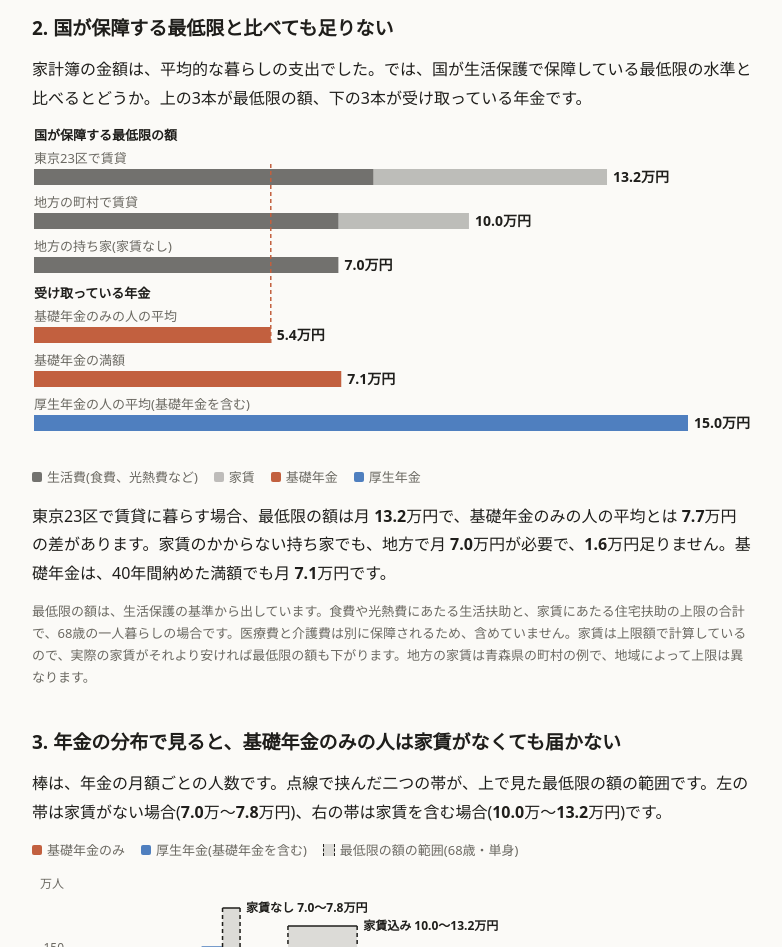
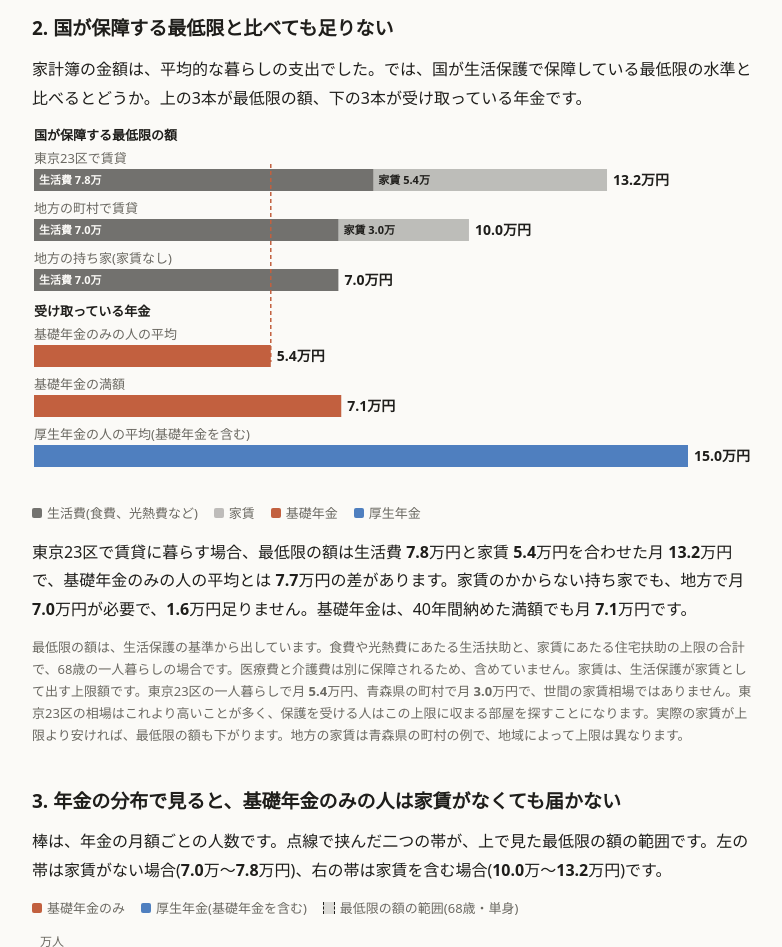
Before and after one commit to tsuki-sola-ai/society, a plain HTML site: page nenkin/index.html in a window 1280 px wide. Shown: the part 1480-2427 px from the top of the page, without its empty margins (248-1030 px from the left). Drawn offline with nearby package versions, Linux system fonts and the light colour scheme.

Commit message:
最低限の額の棒に、生活費と家賃の内訳金額を表示
家賃は住宅扶助の上限額であり相場ではないことを本文に明記。

Co-Authored-By: Claude Fable 5.2 <noreply@anthropic.com>
Claude-Session: https://claude.ai/code/session_013K4KJsqeeVopXYhCPX7dWv

```diff
--- a/nenkin/index.html
+++ b/nenkin/index.html
@@ -99,15 +99,15 @@ footer{font-size:13px;color:var(--muted)}
   <section>
     <h3>2. 国が保障する最低限と比べても足りない</h3>
     <p>家計簿の金額は、平均的な暮らしの支出でした。では、国が生活保護で保障している最低限の水準と比べるとどうか。上の3本が最低限の額、下の3本が受け取っている年金です。</p>
-    <div class="chart" id="need" style="min-height:330px"></div>
+    <div class="chart" id="need" style="min-height:366px"></div>
     <ul class="legend">
       <li><span class="sw sw-living"></span>生活費(食費、光熱費など)</li>
       <li><span class="sw sw-rent"></span>家賃</li>
       <li><span class="sw" style="background:var(--c0)"></span>基礎年金</li>
       <li><span class="sw" style="background:var(--c1)"></span>厚生年金</li>
     </ul>
-    <p>東京23区で賃貸に暮らす場合、最低限の額は月 <b data-n="need_hi">—</b>万円で、基礎年金のみの人の平均とは <b data-n="gap_hi">—</b>万円の差があります。家賃のかからない持ち家でも、地方で月 <b data-n="own_lo">—</b>万円が必要で、<b data-n="gap_own">—</b>万円足りません。基礎年金は、40年間納めた満額でも月 <b data-n="kiso_full">—</b>万円です。</p>
-    <p class="muted">最低限の額は、生活保護の基準から出しています。食費や光熱費にあたる生活扶助と、家賃にあたる住宅扶助の上限の合計で、68歳の一人暮らしの場合です。医療費と介護費は別に保障されるため、含めていません。家賃は上限額で計算しているので、実際の家賃がそれより安ければ最低限の額も下がります。地方の家賃は青森県の町村の例で、地域によって上限は異なります。</p>
+    <p>東京23区で賃貸に暮らす場合、最低限の額は生活費 <b data-n="tk_living">—</b>万円と家賃 <b data-n="tk_rent">—</b>万円を合わせた月 <b data-n="need_hi">—</b>万円で、基礎年金のみの人の平均とは <b data-n="gap_hi">—</b>万円の差があります。家賃のかからない持ち家でも、地方で月 <b data-n="own_lo">—</b>万円が必要で、<b data-n="gap_own">—</b>万円足りません。基礎年金は、40年間納めた満額でも月 <b data-n="kiso_full">—</b>万円です。</p>
+    <p class="muted">最低限の額は、生活保護の基準から出しています。食費や光熱費にあたる生活扶助と、家賃にあたる住宅扶助の上限の合計で、68歳の一人暮らしの場合です。医療費と介護費は別に保障されるため、含めていません。家賃は、生活保護が家賃として出す上限額です。東京23区の一人暮らしで月 <b data-n="tk_rent">—</b>万円、青森県の町村で月 <b data-n="ru_rent">—</b>万円で、世間の家賃相場ではありません。東京23区の相場はこれより高いことが多く、保護を受ける人はこの上限に収まる部屋を探すことになります。実際の家賃が上限より安ければ、最低限の額も下がります。地方の家賃は青森県の町村の例で、地域によって上限は異なります。</p>
   </section>
 
   <section>
@@ -279,6 +279,7 @@ Promise.all([...['pension', 'thresholds', 'reach', 'pension_avg', 'kakei', 'supp
   const spendTotal = d3.sum(kakei.filter((r) => r.kind === 'spend'), (r) => r.amount), outgoTotal = d3.sum(kakei, (r) => r.amount);
   const sup = Object.fromEntries(supports.map((r) => [r.id, r.value]));
   const paidBeforeEmpty = (income) => { const k = settle(income).ranOutAt; return k < 0 ? '' : kakei.slice(0, k + 1).map((r) => r.label.replace(/\(.*\)$/, '')).join('と'); };
+  const tk0 = thresholds.find((r) => r.id === 'tokyo'), ru0 = thresholds.find((r) => r.id === 'rural');
   const n = {
     kiso_total_man: comma(Math.round(kiso / 1e4)),
     kiso_under7_man: comma(Math.round(kisoUnder7 / 1e4)),
@@ -294,6 +295,7 @@ Promise.all([...['pension', 'thresholds', 'reach', 'pension_avg', 'kakei', 'supp
     spend_man: man1(spendTotal), ran_out: paidBeforeEmpty(avg.kiso),
     outgo_man: man1(outgoTotal), gap_outgo: man1(outgoTotal - avg.kiso),
     other_income_pct: (100 - sup.pension_only).toFixed(1),
+    tk_living: man1(tk0.living), tk_rent: man1(tk0.rent), ru_rent: man1(ru0.rent),
     need_lo: man1(needLo), need_hi: man1(needHi), own_lo: man1(ownLo), own_hi: man1(ownHi),
     kiso_avg: man1(avg.kiso), kiso_full: man1(avg.kiso_full),
     gap_lo: man1(needLo - avg.kiso), gap_hi: man1(needHi - avg.kiso), gap_own: man1(ownLo - avg.kiso),
@@ -459,9 +461,9 @@ Promise.all([...['pension', 'thresholds', 'reach', 'pension_avg', 'kakei', 'supp
   const nel = document.getElementById('need');
   const tk = thresholds.find((r) => r.id === 'tokyo'), ru = thresholds.find((r) => r.id === 'rural');
   const rowsNeed = [
-    {group: '国が保障する最低限の額', label: tk.label, parts: [{v: tk.living, cls: 'living'}, {v: tk.rent, cls: 'rent'}]},
-    {label: ru.label, parts: [{v: ru.living, cls: 'living'}, {v: ru.rent, cls: 'rent'}]},
-    {label: '地方の持ち家(家賃なし)', parts: [{v: ru.living, cls: 'living'}]},
+    {group: '国が保障する最低限の額', label: tk.label, parts: [{v: tk.living, cls: 'living', name: '生活費'}, {v: tk.rent, cls: 'rent', name: '家賃'}]},
+    {label: ru.label, parts: [{v: ru.living, cls: 'living', name: '生活費'}, {v: ru.rent, cls: 'rent', name: '家賃'}]},
+    {label: '地方の持ち家(家賃なし)', parts: [{v: ru.living, cls: 'living', name: '生活費'}]},
     {group: '受け取っている年金', label: '基礎年金のみの人の平均', parts: [{v: avg.kiso, cls: 'c0'}]},
     {label: '基礎年金の満額', parts: [{v: avg.kiso_full, cls: 'c0'}]},
     {label: '厚生年金の人の平均(基礎年金を含む)', parts: [{v: avg.kosei, cls: 'c1'}]}
@@ -469,7 +471,7 @@ Promise.all([...['pension', 'thresholds', 'reach', 'pension_avg', 'kakei', 'supp
   const fills = {living: ['var(--fg)', 0.62], rent: ['var(--fg)', 0.28], c0: ['var(--c0)', 1], c1: ['var(--c1)', 1]};
   const drawNeed = () => {
     nel.replaceChildren();
-    const W = Math.max(280, nel.clientWidth), m = {l: 2, r: 64}, rowH = 44, groupH = 26;
+    const W = Math.max(280, nel.clientWidth), m = {l: 2, r: 64}, rowH = 50, groupH = 26;
     const x = d3.scaleLinear().domain([0, d3.max(rowsNeed, (r) => d3.sum(r.parts, (p) => p.v))]).range([m.l, W - m.r]);
     const H = rowsNeed.length * rowH + rowsNeed.filter((r) => r.group).length * groupH + 6;
     const svg = d3.select(nel).append('svg').attr('viewBox', '0 0 ' + W + ' ' + H).attr('width', '100%').attr('role', 'img')
@@ -484,10 +486,13 @@ Promise.all([...['pension', 'thresholds', 'reach', 'pension_avg', 'kakei', 'supp
       let x0 = m.l;
       r.parts.forEach((p) => {
         const w = x(p.v) - x(0);
-        svg.append('rect').attr('x', x0).attr('y', yy + 19).attr('width', w).attr('height', 16).style('fill', fills[p.cls][0]).style('opacity', fills[p.cls][1]);
+        svg.append('rect').attr('x', x0).attr('y', yy + 19).attr('width', w).attr('height', 22).style('fill', fills[p.cls][0]).style('opacity', fills[p.cls][1]);
+        // 内訳の金額を棒の中に書く(生活費と家賃がそれぞれいくらか)
+        if (p.name) svg.append('text').attr('x', x0 + 5).attr('y', yy + 34).style('font-size', '11px').style('font-weight', 600)
+          .style('fill', p.cls === 'living' ? 'var(--bg)' : 'var(--fg)').text(p.name + ' ' + man1(p.v) + '万');
         x0 += w;
       });
-      svg.append('text').attr('x', x0 + 6).attr('y', yy + 32).style('fill', 'var(--fg)').style('font-weight', 600).style('font-size', '14px')
+      svg.append('text').attr('x', x0 + 6).attr('y', yy + 35).style('fill', 'var(--fg)').style('font-weight', 600).style('font-size', '14px')
         .text(man1(d3.sum(r.parts, (p) => p.v)) + '万円');
       yy += rowH;
     });
```
